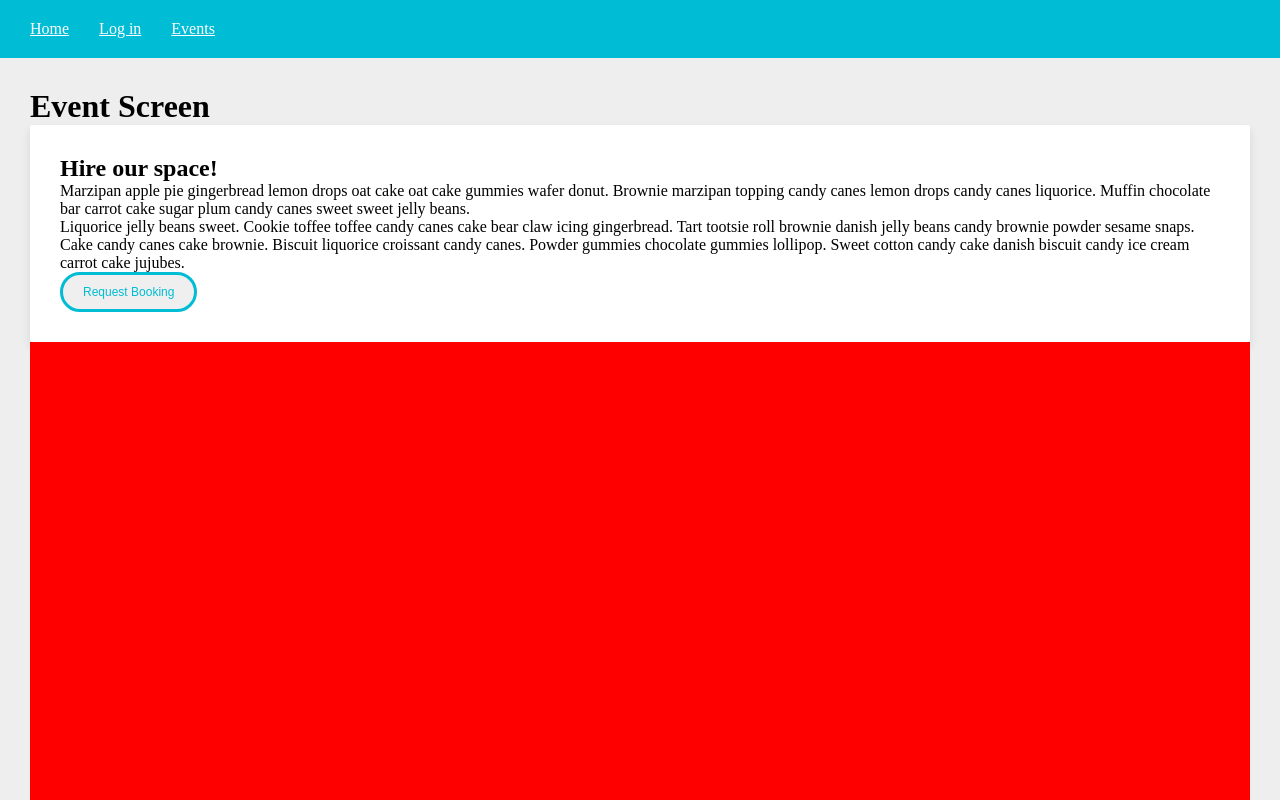
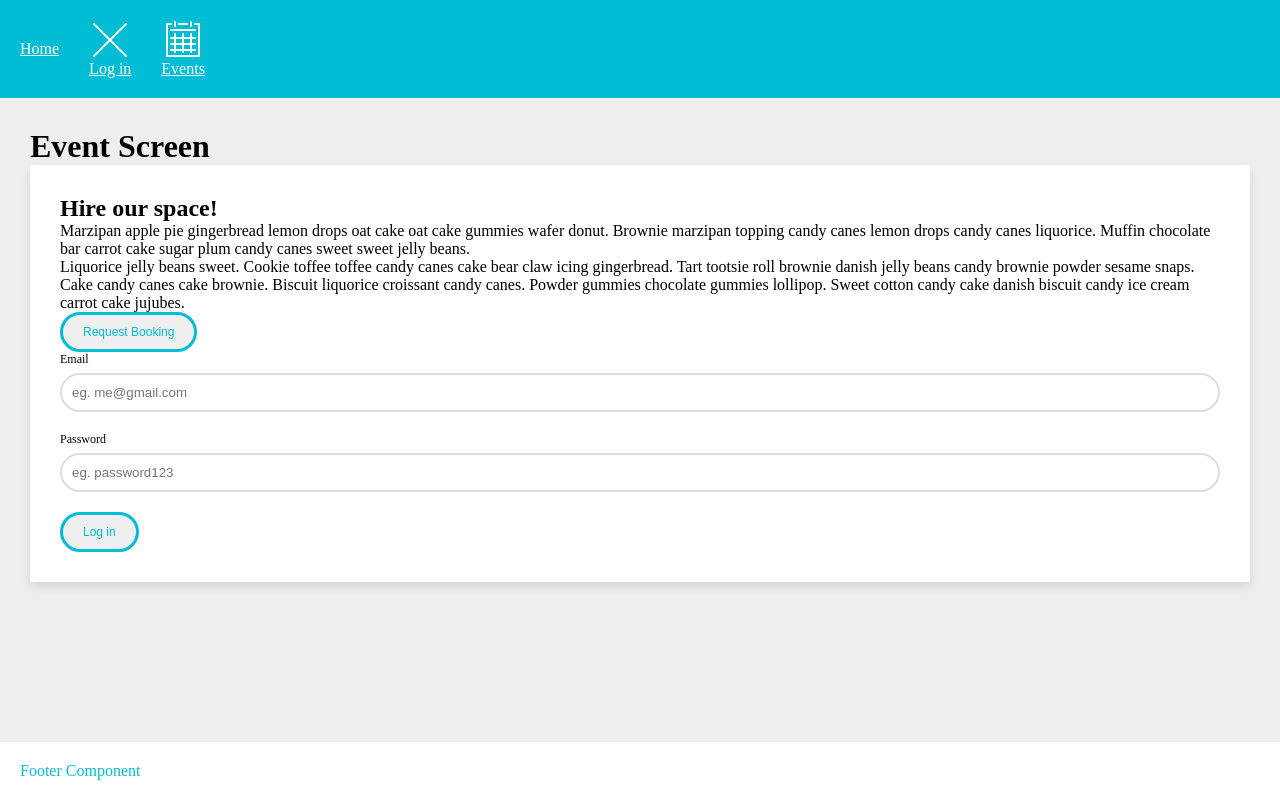
Before and after one commit to chrishalley/cibolo-react-client, a React (Create React App) app: page /events in a window 1280 px wide. Shown: the top 800 px of the page. Built offline with nearby package versions, Linux system fonts and the light colour scheme.

Commit message:
added SVGIcon component and added icons to header links

```diff
--- a/src/components/BasicForm/BasicForm.js
+++ b/src/components/BasicForm/BasicForm.js
@@ -18,13 +18,13 @@ class BasicForm extends Component {
     const { login, formConfig } = this
     return (
       <Form onSubmit={login} state={formConfig}>
-        {(updateState, formSubmit, initState) => (
+        {(updateFormState, formSubmit, initState) => (
           <Fragment>
-            <Form.Fieldset label="Email" placeholder="eg. me@gmail.com" name="email" onChangeHandler={updateState} initState={initState}>
-              <input type="text" />
+            <Form.Fieldset label="Email" placeholder="eg. me@gmail.com" name="email" updateFormState={updateFormState} initState={initState}>
+              <Form.TextInput />
             </Form.Fieldset>
-            <Form.Fieldset label="Password" placeholder="eg. password123" name="password" onChangeHandler={updateState} initState={initState}>
-              <input type="text" />
+            <Form.Fieldset label="Password" placeholder="eg. password123" name="password" updateFormState={updateFormState} initState={initState}>
+              <Form.TextInput />
             </Form.Fieldset>
             <Button clickHandler={formSubmit}>Log in</Button>
           </Fragment>
--- a/src/components/Header/Header.js
+++ b/src/components/Header/Header.js
@@ -2,7 +2,7 @@ import React, { Component, Fragment } from 'react';
 import { connect } from 'react-redux';
 import * as actions from '../../actions';
 
-import { HeaderLink } from '../common/'
+import { HeaderLink, SVGIcon } from '../common/'
 
 import styles from './Header.module.css';
 
@@ -17,17 +17,29 @@ class Header extends Component {
     if (currentUser) {
       return (
         <Fragment>
-          <HeaderLink to="/">Home</HeaderLink>
-          <button onClick={() => this.logout()}>Log out</button>
+          <HeaderLink to="/">
+            <button onClick={() => this.logout()}>
+              <SVGIcon icon="close" />
+              Log out
+            </button>
+          </HeaderLink>
         </Fragment>
       )
     }
 
     return (
       <Fragment>
-        <HeaderLink to="/">Home</HeaderLink>
-        <HeaderLink to="/login">Log in</HeaderLink>
-        <HeaderLink to="/events">Events</HeaderLink>
+        <HeaderLink to="/">
+          Home
+        </HeaderLink>
+        <HeaderLink to="/login">
+          <SVGIcon icon="close" />
+          Log in
+        </HeaderLink>
+        <HeaderLink to="/events">
+          <SVGIcon icon="calendar" />
+          Events
+        </HeaderLink>
       </Fragment>
     )
   }
--- a/src/components/Header/Header.module.css
+++ b/src/components/Header/Header.module.css
@@ -1,4 +1,6 @@
 .appHeader {
   background-color: var(--color-primary);
-  padding: 2rem;
+  padding: 1rem;
+  display: flex;
+  align-items: center;
 }
--- a/src/components/common/HeaderLink/HeaderLink.js
+++ b/src/components/common/HeaderLink/HeaderLink.js
@@ -1,12 +1,14 @@
-import React from 'react';
+import React, { Fragment } from 'react'
 import { Link } from 'react-router-dom'
 
 import styles from './HeaderLink.module.css'
 
 const HeaderLink = ({ to, children }) => {
   return (
-    <Link className={styles['header-link']} to={to}>{children}</Link>
+    <Fragment>
+      <Link className={styles['header-link']} to={to}>{children}</Link>
+    </Fragment>
   )
 }
 
-export { HeaderLink };
+export { HeaderLink }
--- a/src/components/common/HeaderLink/HeaderLink.module.css
+++ b/src/components/common/HeaderLink/HeaderLink.module.css
@@ -1,6 +1,9 @@
 .header-link {
   padding: 1rem;
   color: #FFFFFF;
+  display: flex;
+  flex-direction: column;
+  align-items: center;
 }
 
 .header-link:not(:last-child) {
--- /dev/null
+++ b/src/components/common/SVGIcon/SVGIcon.js
@@ -0,0 +1,111 @@
+import React, { Fragment } from 'react'
+import PropTypes from 'prop-types'
+
+const proptypes = {
+  icon: PropTypes.string
+}
+
+const defaultProps = {
+  icon: 'default'
+}
+
+const SVGIcon = (props) => {
+
+  const { icon } = props
+
+  const icons = {
+    'arrow-left': {
+      viewBox: '-50 -50 100 100',
+      svg:
+        <Fragment>
+          <path stroke="currentColor" strokeWidth="5" strokeLinecap="round" strokeLinejoin="round" fill="transparent" d="M 10 0, L -30 0 " />
+          <path stroke="currentColor" strokeWidth="5" strokeLinecap="round" strokeLinejoin="round" fill="transparent" d="M -10 -20, L -30 0, L -10 20" />
+          <path stroke="currentColor" strokeWidth="5" strokeLinecap="round" strokeLinejoin="round" fill="transparent" d="M 20 0, L 20 0" />
+        </Fragment>
+    },
+    'arrow-right': {
+      viewBox: '-50 -50 100 100',
+      svg:
+        <Fragment>
+          <path stroke="currentColor" strokeWidth="5" strokeLinecap="round" strokeLinejoin="round" fill="transparent" d="M -10 0, L 30 0 " />
+          <path stroke="currentColor" strokeWidth="5" strokeLinecap="round" strokeLinejoin="round" fill="transparent" d="M 10 -20, L 30 0, L 10 20" />
+          <path stroke="currentColor" strokeWidth="5" strokeLinecap="round" strokeLinejoin="round" fill="transparent" d="M -20 0, L -20 0" />
+        </Fragment>
+    },
+    'login': {
+      viewBox: '-50 -50 100 100',
+      svg:
+        <Fragment>
+          <path stroke="currentColor" strokeWidth="5" strokeLinecap="round" strokeLinejoin="round" fill="transparent" d="M -20 0, L 15 0 " />
+          <path stroke="currentColor" strokeWidth="5" strokeLinecap="round" strokeLinejoin="round" fill="transparent" d="M -5 -20, L 15 0, L -5 20" />
+          <path stroke="currentColor" strokeWidth="5" strokeLinecap="round" strokeLinejoin="round" fill="transparent" d="M -30 0, L -30 0" />
+          <path stroke="currentColor" strokeWidth="5" strokeLinecap="round" strokeLinejoin="round" fill="transparent" d="M 20 -30, L 30 -30, L 30 30, L 20 30" />
+        </Fragment>
+    },
+    'calendar': {
+      viewBox: '-50 -50 100 100',
+      svg:
+        <Fragment>
+          <g>
+            <path fill="transparent" stroke="currentColor" strokeWidth="5" strokeLinejoin="round" strokeLinecap="round" d="M -30 -40, L -40 -40, L -40 40, L 40, 40, L 40, -40, L 30, -40" />
+            <path fill="transparent" stroke="currentColor" strokeWidth="5" strokeLinejoin="round" strokeLinecap="round" d="M -10 -40, L 10 -40" />
+          </g>
+          <g>
+            <path fill="transparent" stroke="currentColor" strokeWidth="5" strokeLinejoin="round" strokeLinecap="round" d="M -20 -45, L -20 -35" />
+            <path fill="transparent" stroke="currentColor" strokeWidth="5" strokeLinejoin="round" strokeLinecap="round" d="M 20 -45, L 20 -35" />
+          </g>
+          <path fill="transparent" stroke="currentColor" strokeWidth="5" strokeLinejoin="round" strokeLinecap="round" d="M -30 -25, L 30, -25" />
+          <g>
+            <path fill="transparent" stroke="currentColor" strokeWidth="5" strokeLinejoin="round" strokeLinecap="round" d="M -20 -15, L -20 30" />
+            <path fill="transparent" stroke="currentColor" strokeWidth="5" strokeLinejoin="round" strokeLinecap="round" d="M 0 -15, L 0 30" />
+            <path fill="transparent" stroke="currentColor" strokeWidth="5" strokeLinejoin="round" strokeLinecap="round" d="M 20 -15, L 20 30" />
+            <path fill="transparent" stroke="currentColor" strokeWidth="5" strokeLinejoin="round" strokeLinecap="round" d="M -30 -5, L 30, -5" />
+            <path fill="transparent" stroke="currentColor" strokeWidth="5" strokeLinejoin="round" strokeLinecap="round" d="M -30 10, L 30, 10" />
+            <path fill="transparent" stroke="currentColor" strokeWidth="5" strokeLinejoin="round" strokeLinecap="round" d="M -30 25, L 30, 25" />
+          </g>
+        </Fragment>
+    },
+    'person': {
+      viewBox: '-50 -50 100 100',
+      svg:
+        <Fragment>
+          <path fill="transparent" stroke="currentColor" strokeWidth="5" strokeLinejoin="round" strokeLinecap="round" d="M -20 12, L-20 40, L 20 40, L 20 12" />
+          <path fill="transparent" stroke="currentColor" strokeWidth="5" strokeLinejoin="round" strokeLinecap="round" d="M -20 12, L -20 30, L -30 30, L -30 12, Z" />
+          <path fill="transparent" stroke="currentColor" strokeWidth="5" strokeLinejoin="round" strokeLinecap="round" d="M 20 12, L 20 30, L 30 30, L 30 12, Z" />
+          <path fill="transparent" stroke="currentColor" strokeWidth="5" strokeLinejoin="round" strokeLinecap="round" d="M 0 20, L 0 40" />
+          <path fill="transparent" stroke="currentColor" strokeWidth="5" strokeLinejoin="round" strokeLinecap="round" d="M 0 40, L 25 40" />
+          <path fill="transparent" stroke="currentColor" strokeWidth="5" strokeLinejoin="round" strokeLinecap="round" d="M 0 40, L -25 40" />
+          <circle fill="transparent" stroke="currentColor" strokeWidth="5" cx="0" cy="-10" r="30"></circle>
+        </Fragment>
+    },
+    'close': {
+      viewBox: '-50 -50 100 100',
+      svg:
+        <Fragment>
+          <path stroke="currentColor" strokeWidth="5" strokeLinecap="round" d="M -40 -40, L 40, 40"/>
+          <path stroke="currentColor" strokeWidth="5" strokeLinecap="round" d="M 40 -40, L -40, 40"/>
+        </Fragment>
+    },
+    'menu': {
+      viewBox: '-50 -50 100 100',
+      svg:
+        <Fragment>
+          <path stroke="currentColor" strokeWidth="5" strokeLinecap="round" d="M -40 -30, L 40, -30" />
+          <path stroke="currentColor" strokeWidth="5" strokeLinecap="round" d="M -40 0, L 40, 0" />
+          <path stroke="currentColor" strokeWidth="5" strokeLinecap="round" d="M -40 30, L 40, 30" />
+        </Fragment>
+    },
+
+  }
+
+  return (
+  <svg style={{width: '40px'}} className="svg-icon" viewBox={icons[icon].viewBox || '0 0 100 100'}>
+      {icons[icon].svg}
+  </svg >
+  )
+}
+
+SVGIcon.propTypes = proptypes
+SVGIcon.defaultProps = defaultProps
+
+export { SVGIcon }
--- a/src/components/common/index.js
+++ b/src/components/common/index.js
@@ -7,3 +7,4 @@ export * from './Screen/Screen';
 export * from './Modal/Modal';
 export * from './Form/Form';
 export * from './Datepicker/Datepicker';
+export * from './SVGIcon/SVGIcon';
--- a/src/screens/Events/EventsScreen.js
+++ b/src/screens/Events/EventsScreen.js
@@ -32,9 +32,9 @@ class EventScreen extends Component {
           <p>Liquorice jelly beans sweet. Cookie toffee toffee candy canes cake bear claw icing gingerbread. Tart tootsie roll brownie danish jelly beans candy brownie powder sesame snaps.</p>
           <p>Cake candy canes cake brownie. Biscuit liquorice croissant candy canes. Powder gummies chocolate gummies lollipop. Sweet cotton candy cake danish biscuit candy ice cream carrot cake jujubes.</p>
           <Button clickHandler={this.toggleModal}>Request Booking</Button>
-          {/* <BasicForm></BasicForm> */}
+          <BasicForm></BasicForm>
         </Card>
-        <div style={{ backgroundColor: 'red', height: '200vh' }}></div>
+        {/* <div style={{ backgroundColor: 'red', height: '200vh' }}></div> */}
         {this.renderModal()}
       </Screen>
     )
```
Also changed, not shown: src/components/common/SVGIcon/SVGIcon.css (added).
